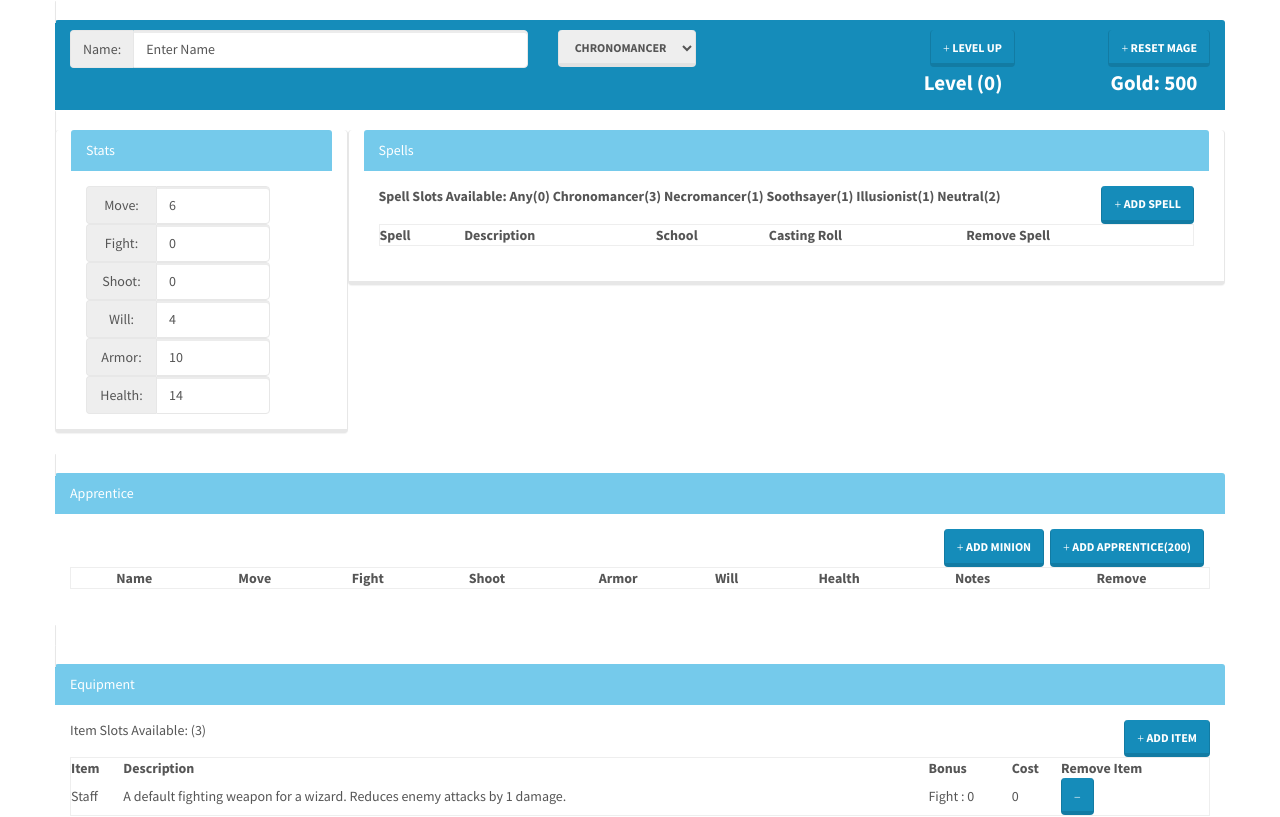
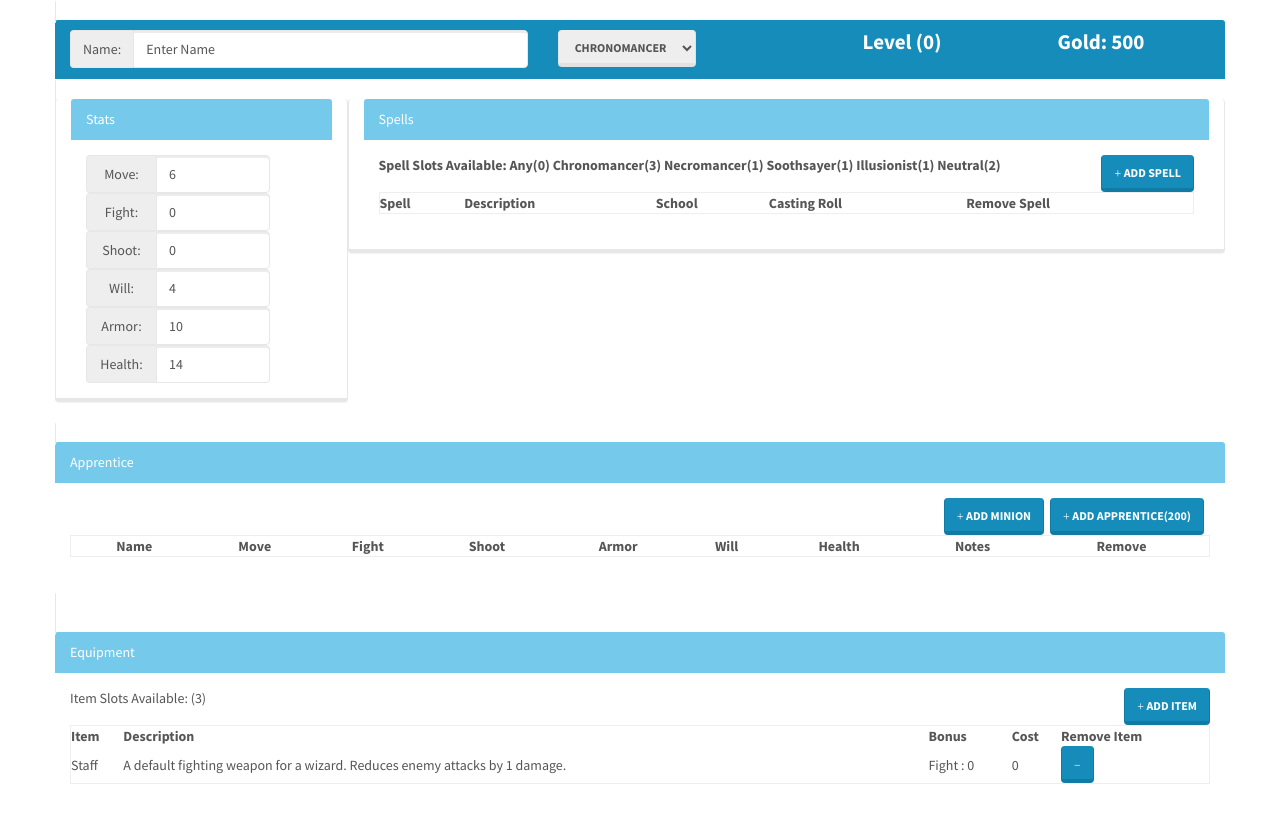
Before and after one commit to ChargerIIC/Frostgrave-WarRoster, an Angular app: page / in a window 1280 px wide. Shown: the top 817 px of the page. Built offline with nearby package versions, Linux system fonts and the light colour scheme; a web font is replaced by a local one.

Commit message:
Additional UI work

```diff
--- a/src/app/app.component.html
+++ b/src/app/app.component.html
@@ -1,7 +1,6 @@
 <div class="container">
-  <div class="row"><app-wizard-summary-panel [userMage]="this.wizard" class="panel panel-primary"></app-wizard-summary-panel></div>
-  <div class="row"><app-wizard-stats-panel [userMage]="this.wizard" class="col-lg-3 col-md-3 col-xs-12 panel panel-info"></app-wizard-stats-panel>
-    <app-wizard-spells-panel [userMage]="this.wizard" class="col-lg-9 col-md-9 col-xs-12 panel panel-info"></app-wizard-spells-panel></div>
+  <div class="row"><app-wizard-summary-panel [userMage]="this.wizard" class="panel panel-primary" (userMageSchoolUpdated)="notifyChangeOfSchool($event)"></app-wizard-summary-panel></div>
+  <div class="row"><app-wizard-stats-panel [userMage]="this.wizard" class="col-lg-3 col-md-3 col-xs-12 panel panel-info"></app-wizard-stats-panel><app-wizard-spells-panel [userMage]="this.wizard" class="col-lg-9 col-md-9 col-xs-12 panel panel-info"></app-wizard-spells-panel></div>
   <div class="row"><app-wizard-warband-panel [userMage]="this.wizard" class="panel panel-info"></app-wizard-warband-panel></div>
   <div class="row"><app-wizard-equipment-panel [userMage]="this.wizard" class="panel panel-info"></app-wizard-equipment-panel></div>
   <div class="row"><app-wizard-homebase-panel [userMage]="this.wizard" class="panel panel-info"></app-wizard-homebase-panel></div>
--- a/src/app/app.component.ts
+++ b/src/app/app.component.ts
@@ -30,4 +30,7 @@ export class AppComponent {
     this.wizard.addItemToInventory(EquipmentVault.items[0]);
   }
 
+  notifyChangeOfSchool(newSchool: School){
+    console.log(newSchool);
+  }
 }
--- a/src/app/wizard-summary-panel/wizard-summary-panel.component.html
+++ b/src/app/wizard-summary-panel/wizard-summary-panel.component.html
@@ -12,18 +12,10 @@
     </select>
   </div>
   <div class="col-lg-2 col-md-2 col-xs-2">
-    <button class="btn btn-primary pull-right"><span class="glyphicon glyphicon-plus"></span> Level Up</button>
+    <span class="label lblLevel">Level ({{userMage.level}})</span>
   </div>
   <div class="col-lg-2 col-md-2 col-xs-2">
-    <button class="btn btn-primary pull-right" (click)="resetMage(this.userMage)"><span class="glyphicon glyphicon-plus"></span> Reset Mage</button>
+    <span class="label lblGold">Gold: {{userMage.gold}}</span>
+  </div>
   </div>
 </div>
-  <div class="row">
-    <div class="col-lg-10 col-md-10 col-xs-10">
-      <span class="label lblLevel pull-right">Level ({{userMage.level}})</span>
-    </div>
-    <div class="col-lg-2 col-md-2 col-xs-2">
-      <span class="label lblGold pull-right">Gold: {{userMage.gold}}</span>
-    </div>
-  </div>
-</div>
```
